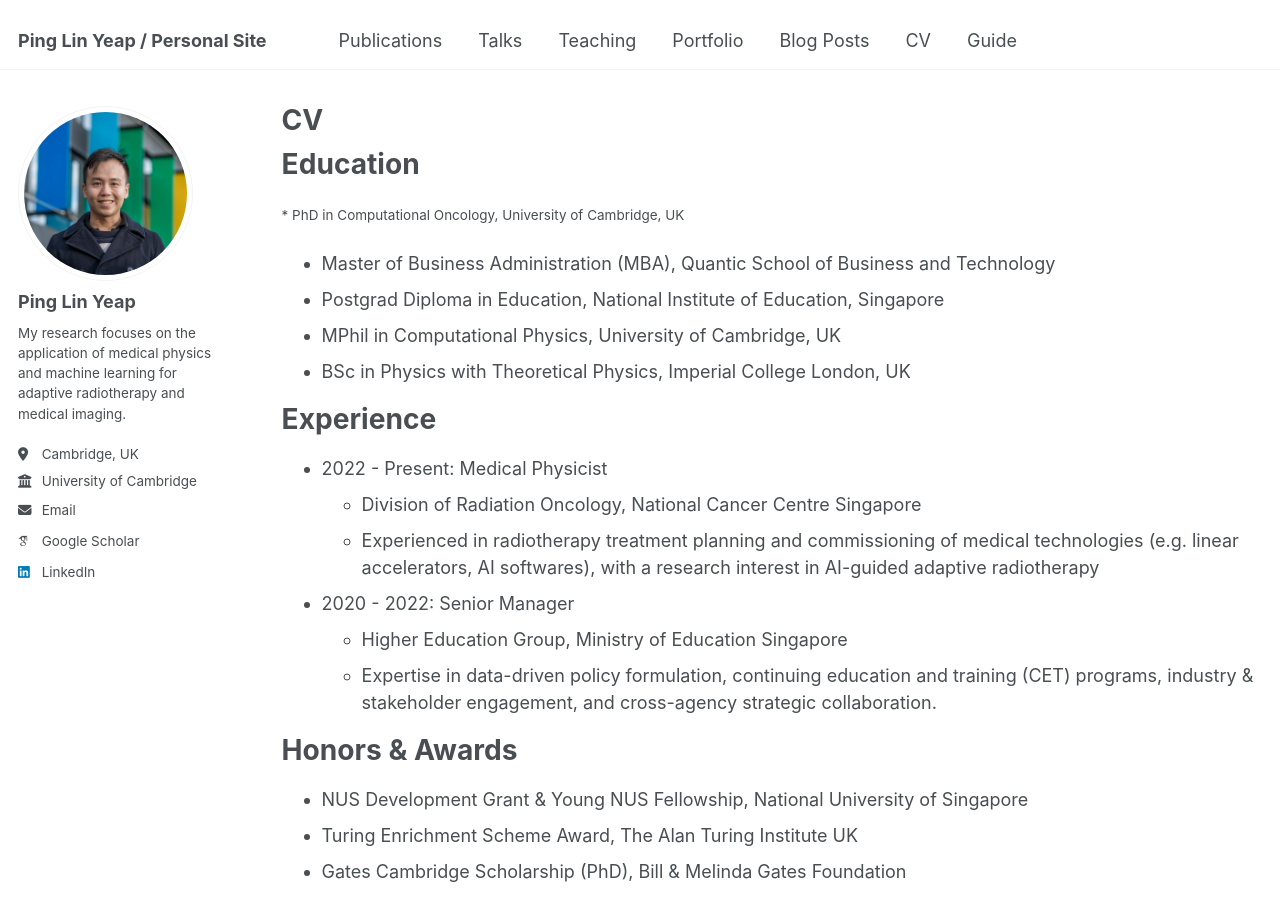
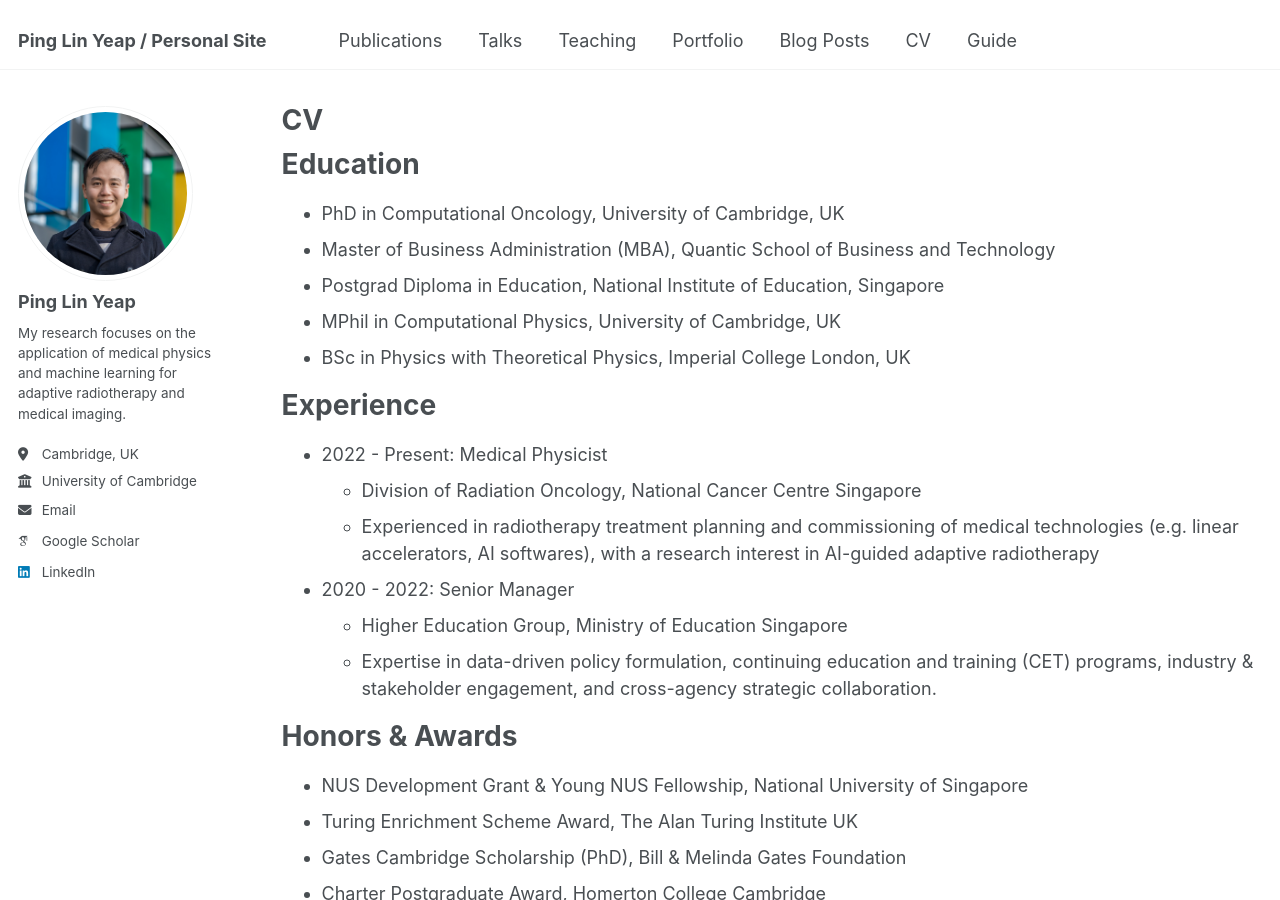
Before and after one commit to yeappl/yeappl.github.io, a Jekyll site: the page built from _pages/cv.md, in a window 1280 px wide and 900 px high. Built offline with Jekyll 4.4.1, drawn with Linux system fonts in a browser that asks for light colours; some web fonts are replaced.

Commit message:
Update cv.md

```diff
--- a/_pages/cv.md
+++ b/_pages/cv.md
@@ -11,7 +11,7 @@ redirect_from:
 
 Education
 ======
-<small>* PhD in Computational Oncology, University of Cambridge, UK</small>
+* PhD in Computational Oncology, University of Cambridge, UK
 * Master of Business Administration (MBA), Quantic School of Business and Technology
 * Postgrad Diploma in Education, National Institute of Education, Singapore
 * MPhil in Computational Physics, University of Cambridge, UK
```
